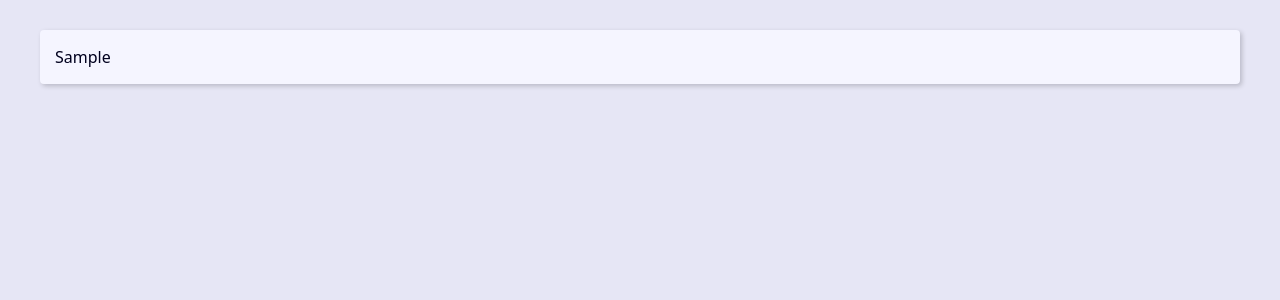
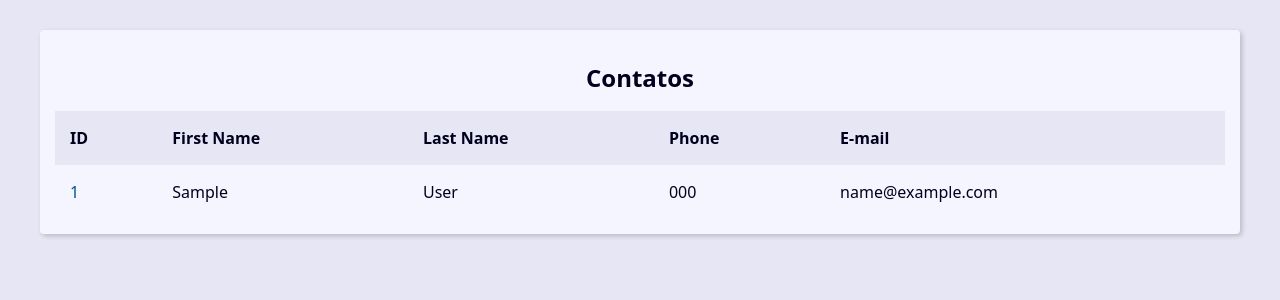
Before and after one commit to Rafael-Mota-Moraes/agenda-django, a Django app: page / in a window 1280 px wide. Shown: the top 300 px of the page. Run offline with Django 5.2, Linux system fonts and the light colour scheme; tables that the repository leaves empty hold one stand-in row (values such as "Sample post").

Commit message:
tabela de contatos

```diff
--- a/contact/templates/contact/index.html
+++ b/contact/templates/contact/index.html
@@ -1,7 +1,35 @@
 {% extends "global/base.html" %}
 
 {% block content %}
-  {% for contact in contacts %}
-    {{ contact.first_name }} <br>
-  {% endfor %}
+  <div class="responsive-table">
+    <table class="contacts-table">
+      <caption class="table-caption">
+        Contatos
+      </caption>
+
+      <thead>
+        <tr class="table-row table-row-header">
+          <th class="table-header">ID</th>
+          <th class="table-header">First Name</th>
+          <th class="table-header">Last Name</th>
+          <th class="table-header">Phone</th>
+          <th class="table-header">E-mail</th>
+        </tr>
+      </thead>
+
+      <tbody>
+        {% for contact in contacts %}
+          <tr class="table-row">
+            <td class="table-cel">
+              <a href="#" class="table-link">{{ contact.id }}</a>
+            </td>
+            <td class="table-cel">{{ contact.first_name }}</td>
+            <td class="table-cel">{{ contact.last_name }}</td>
+            <td class="table-cel">{{ contact.phone }}</td>
+            <td class="table-cel">{{ contact.email }}</td>
+          </tr>
+        {% endfor %}
+      </tbody>
+    </table>
+  </div>
 {% endblock content %}
```
